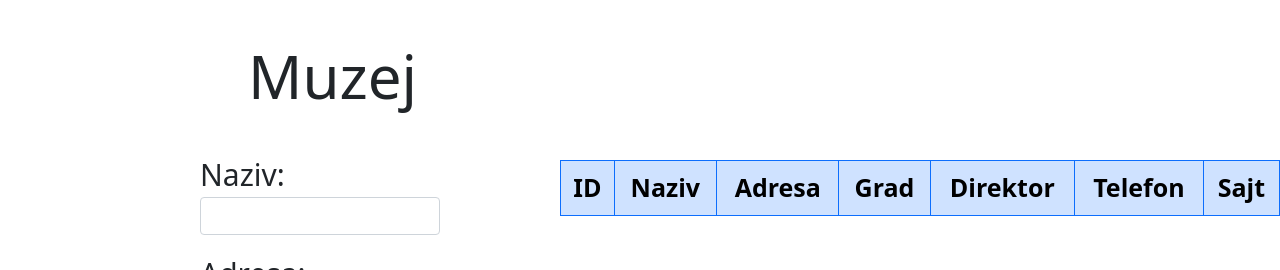
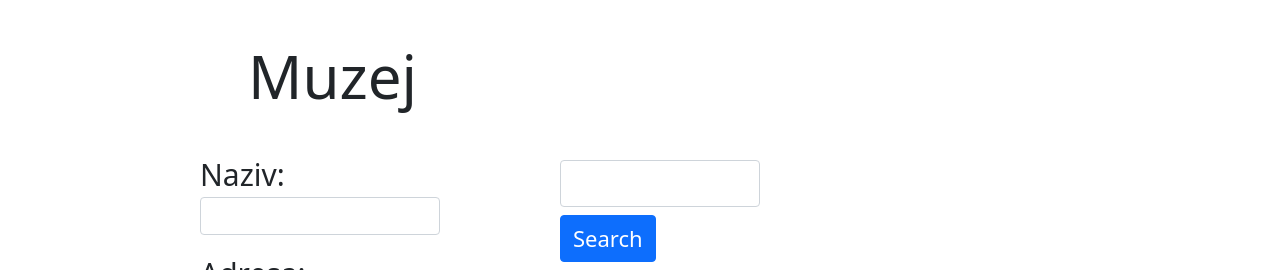
Before and after one commit to MilicaVa/PHP-muzeji, a PHP site: page / in a window 1280 px wide. Shown: the top 270 px of the page. Run offline with PHP 8.4, Linux system fonts and the light colour scheme; data that the repository does not hold is empty.

Commit message:
search tabele muzeja

```diff
--- a/index.css
+++ b/index.css
@@ -36,3 +36,14 @@
     margin-left: 15vh;
     margin-top: 20vh;
 }
+
+#search-value {
+    width: 25vh;
+    font-size: 22px;
+}
+
+#button-search {
+    font-size: 22px;
+    margin-top: 1vh;
+    margin-bottom: 1vh;
+}
--- a/index.php
+++ b/index.php
@@ -68,7 +68,9 @@
             <button type="button" class="btn btn-primary" id="button-save">Unesi</button>
         </div>
 
+
         <div class="muzej-tabela-index">
+
 
         </div>
 
--- a/jquery.js
+++ b/jquery.js
@@ -56,4 +56,29 @@ function allfunctions() {
 
 
 
+
+    $(document).on('click', '#button-search', function () {
+
+        var unos = $('#search-value').val()
+
+
+        if (unos == '') {
+            alert("Unesite naziv ili grad u kom se nalazi muzej")
+            return
+        }
+
+
+        $.ajax({
+            url: 'searchdb.php',
+            method: 'POST',
+            data: {
+                P_unos: unos,
+            },
+
+            success: function (data) {
+                $('tbody').html(data)
+            }
+        })
+    })
+
 }
--- a/popunitabeludb.php
+++ b/popunitabeludb.php
@@ -1,3 +1,6 @@
+ <input type="text" id="search-value" class="form-control">
+ <button class="btn btn-primary" id="button-search">Search</button>
+
  <table class="table table-bordered border-primary table-hover">
 
 
```
Also changed, not shown: searchdb.php (added, +24 -0 lines). Lines whose indentation alone changed are shown as unchanged.
